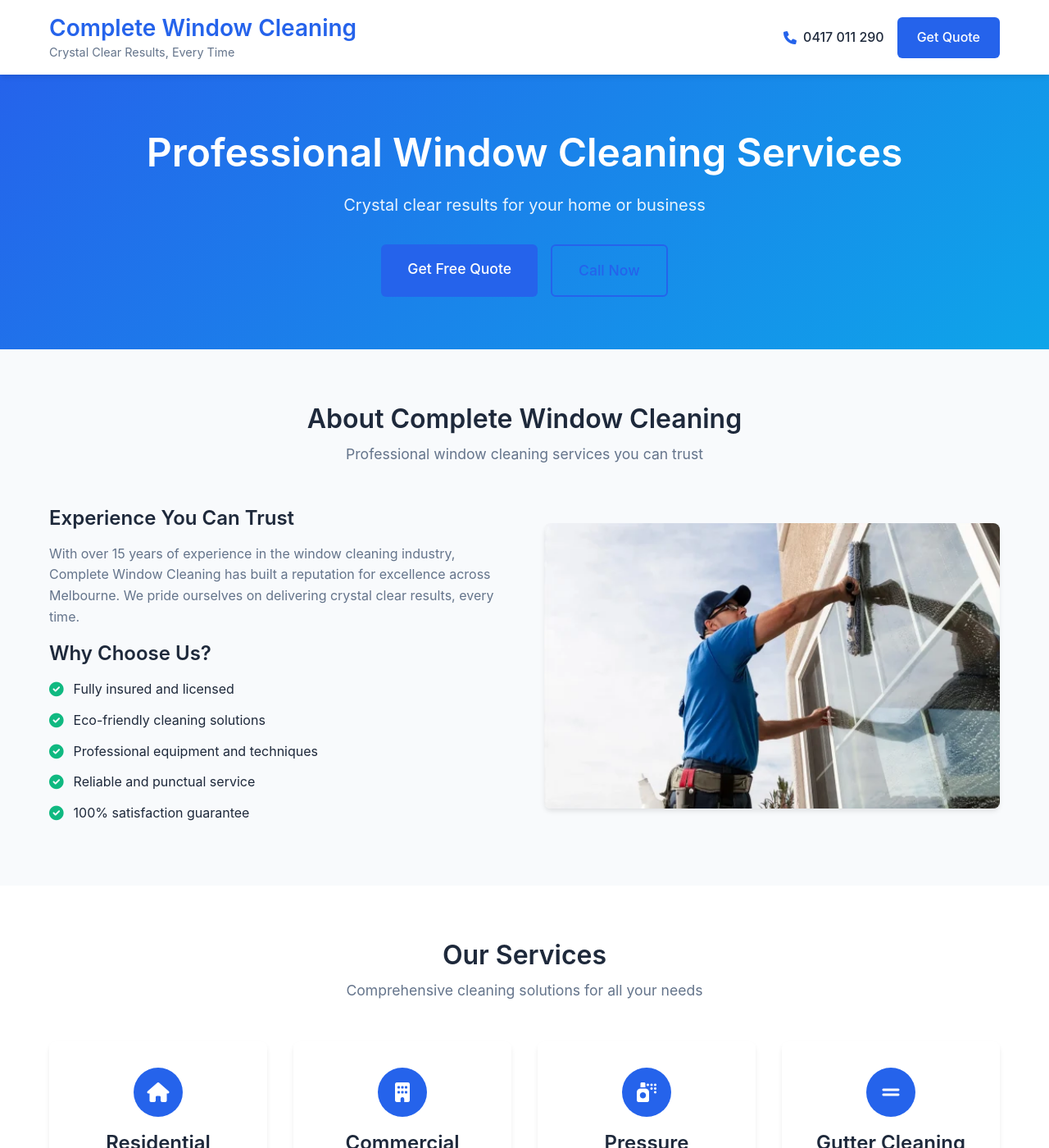
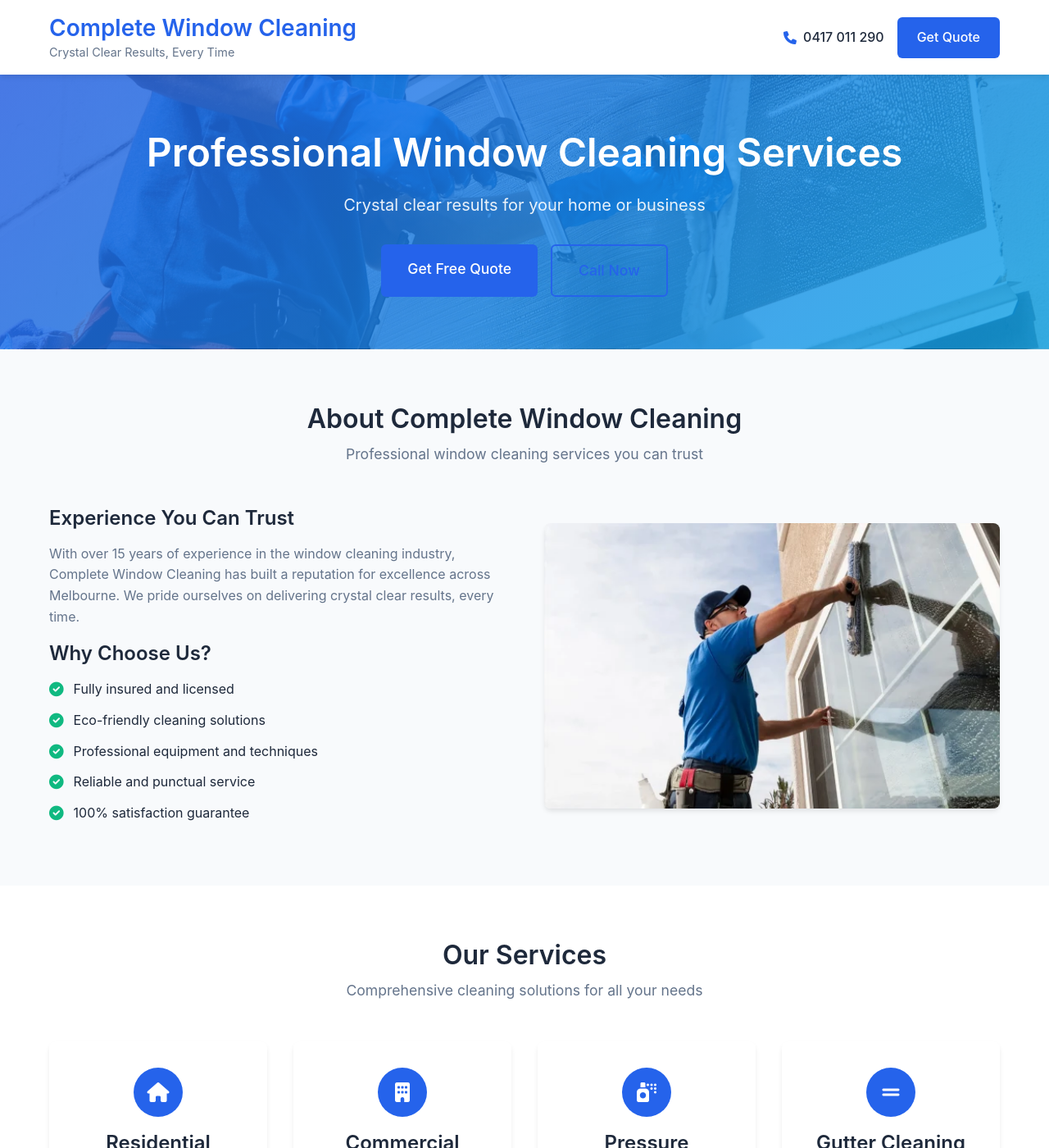
Before and after one commit to quirkules/quirkules.github.io, a Jekyll site: the page built from index.html, in a window 1280 px wide and 1400 px high. Shown: the whole window at 82% size. Built offline with Jekyll 4.4.1, drawn with Linux system fonts in a browser that asks for light colours.

Commit message:
added more images

```diff
--- a/assets/css/style.scss
+++ b/assets/css/style.scss
@@ -151,10 +151,14 @@ a {
 
 // Hero Section
 .hero {
-    background: linear-gradient(135deg, var(--primary-color) 0%, var(--accent-color) 100%);
+    background: linear-gradient(135deg, rgba(37, 99, 235, 0.8) 0%, rgba(14, 165, 233, 0.8) 100%), url('../images/hero-bg.jpg');
+    background-size: cover;
+    background-position: center;
+    background-attachment: fixed;
     color: var(--white);
     padding: 4rem 0;
     text-align: center;
+    position: relative;
 
     h1 {
         font-size: 3rem;
```
Also changed, not shown: assets/images/gallery/before-after-1.jpg (added), assets/images/gallery/commercial-1.jpg (added), assets/images/gallery/gutter-clean-1.jpg (added), assets/images/gallery/pressure-wash-1.jpg (added).
